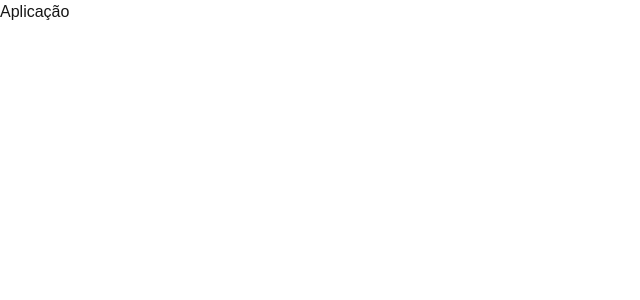
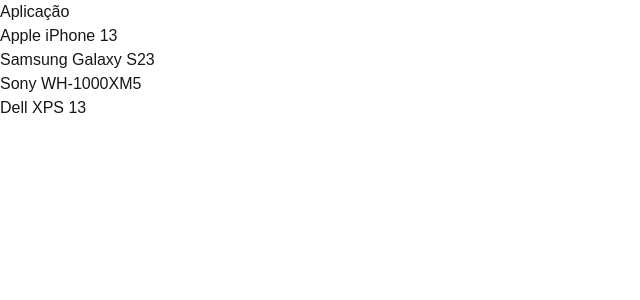
Before and after one commit to TavinHVM/loja, a Next.js app in the folder essencial/frontend/: page / in a window 1280 px wide. Shown: the top 300 px of the page, without its empty margins (0-640 px from the left). Built offline with nearby package versions, Linux system fonts and the light colour scheme.

Commit message:
feat: add ProdutoItem component and display products on home page

```diff
--- a/essencial/frontend/src/app/page.tsx
+++ b/essencial/frontend/src/app/page.tsx
@@ -1,9 +1,15 @@
+import ProdutoItem from "@/components/produto/ProdutoItem";
+import { produtos } from "@/core";
 import Image from "next/image";
 
 export default function Home() {
   return (
    <div>
-    Aplicação
+      Aplicação
+      <ProdutoItem produto={produtos[0]}/>
+      <ProdutoItem produto={produtos[1]}/>
+      <ProdutoItem produto={produtos[2]}/>
+      <ProdutoItem produto={produtos[3]}/>
    </div>
   );
 }
--- a/essencial/frontend/src/components/produto/ProdutoItem.tsx
+++ b/essencial/frontend/src/components/produto/ProdutoItem.tsx
@@ -1,3 +1,9 @@
-export default function ProdutoItem(){
-    return <div>Produto Item</div>
+import { Produto } from "@/core"
+
+export interface ProdutoItemProps{
+    produto: Produto
 }
+
+export default function ProdutoItem(props: ProdutoItemProps) {
+    return <div>{props.produto.nome}</div>
+}
```
